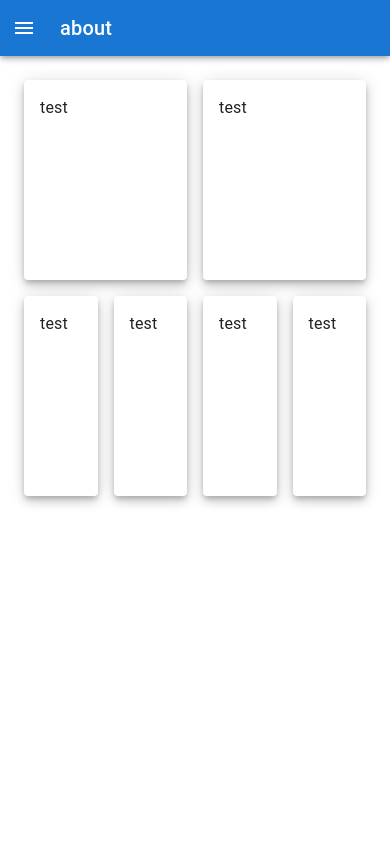
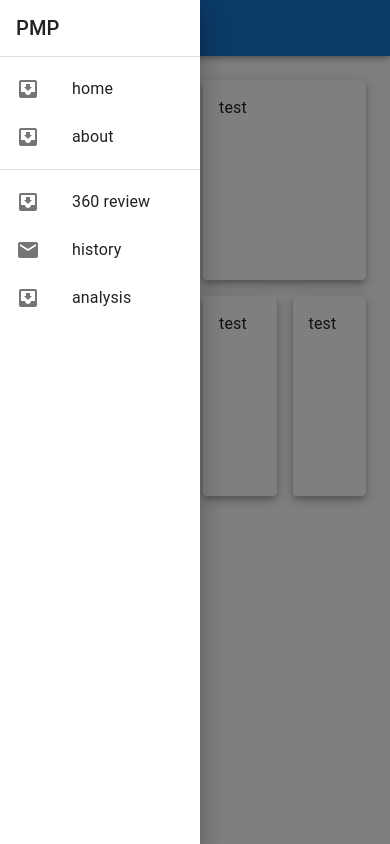
Before and after one commit to victorsamson1168/hackathon-frontend, a React (Create React App) app: page /about in a window 390 px wide. Both pictures are taken after a click on the button "open drawer". Built offline with nearby package versions, Linux system fonts and the light colour scheme.

Commit message:
drawer toggle fixed

```diff
--- a/src/App.js
+++ b/src/App.js
@@ -1,7 +1,6 @@
 
 import './App.css';
 import AppRoutes from "./routes/AppRoutes";
-import Home from "./screens/ResponsiveDrawer";
 
 function App() {
   return <AppRoutes></AppRoutes>;
--- a/src/screens/About.js
+++ b/src/screens/About.js
@@ -7,7 +7,7 @@ const styles = {
 
 function About() {
   return (
-    <div style={{ width: "100%" }}>
+    <div>
       <Grid container spacing={2}>
         <Grid item xs={6}>
           <Paper elevation={6} sx={styles.paperHeight}>
--- a/src/screens/ResponsiveDrawer.js
+++ b/src/screens/ResponsiveDrawer.js
@@ -41,6 +41,7 @@ function ResponsiveDrawer(props) {
           button
           key="home"
           onClick={() => {
+            handleDrawerToggle();
             history.push("/");
           }}
         >
@@ -49,11 +50,11 @@ function ResponsiveDrawer(props) {
           </ListItemIcon>
           <ListItemText primary="home" />
         </ListItem>
-
         <ListItem
           button
           key="about"
           onClick={() => {
+            handleDrawerToggle();
             history.push("/about");
           }}
         >
@@ -77,8 +78,8 @@ function ResponsiveDrawer(props) {
     </div>
   );
 
-  // const container =
-  //   window !== undefined ? () => window().document.body : undefined;
+  const container =
+    window !== undefined ? () => window().document.body : undefined;
 
   return (
     <Box sx={{ display: "flex" }}>
@@ -111,7 +112,7 @@ function ResponsiveDrawer(props) {
         aria-label="mailbox folders"
       >
         {/* The implementation can be swapped with js to avoid SEO duplication of links. */}
-        {/* <Drawer
+        <Drawer
           container={container}
           variant="temporary"
           open={mobileOpen}
@@ -128,7 +129,7 @@ function ResponsiveDrawer(props) {
           }}
         >
           {drawer}
-        </Drawer> */}
+        </Drawer>
         <Drawer
           variant="permanent"
           sx={{
```
